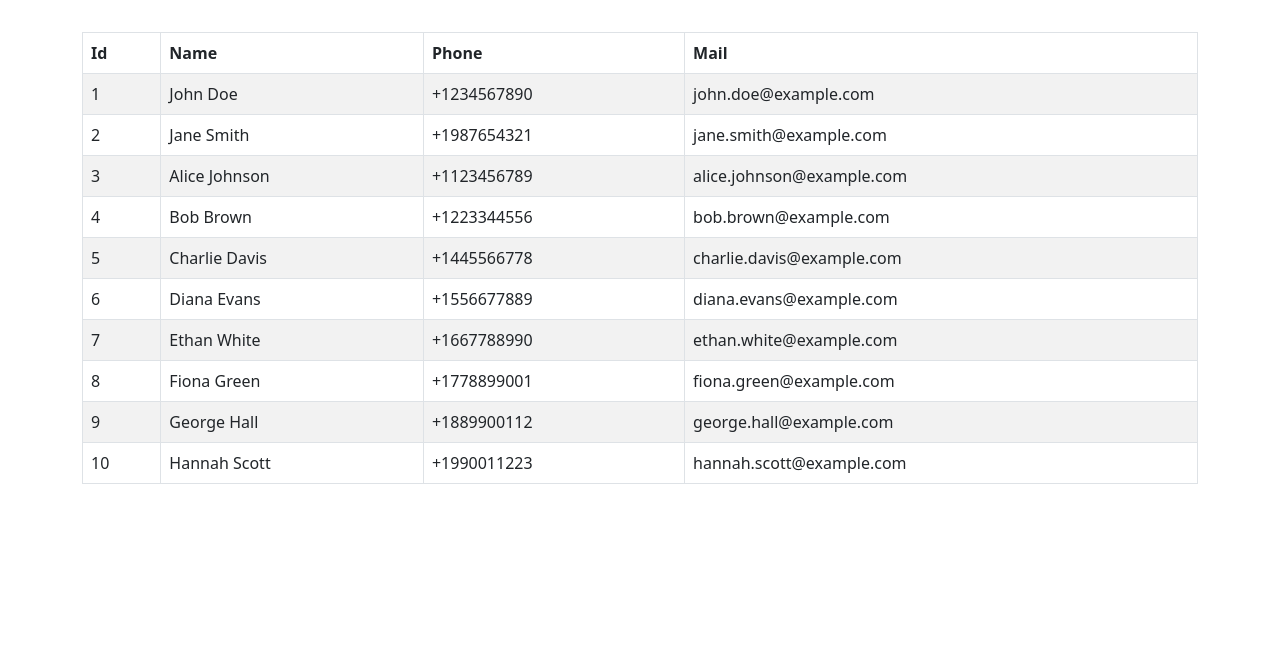
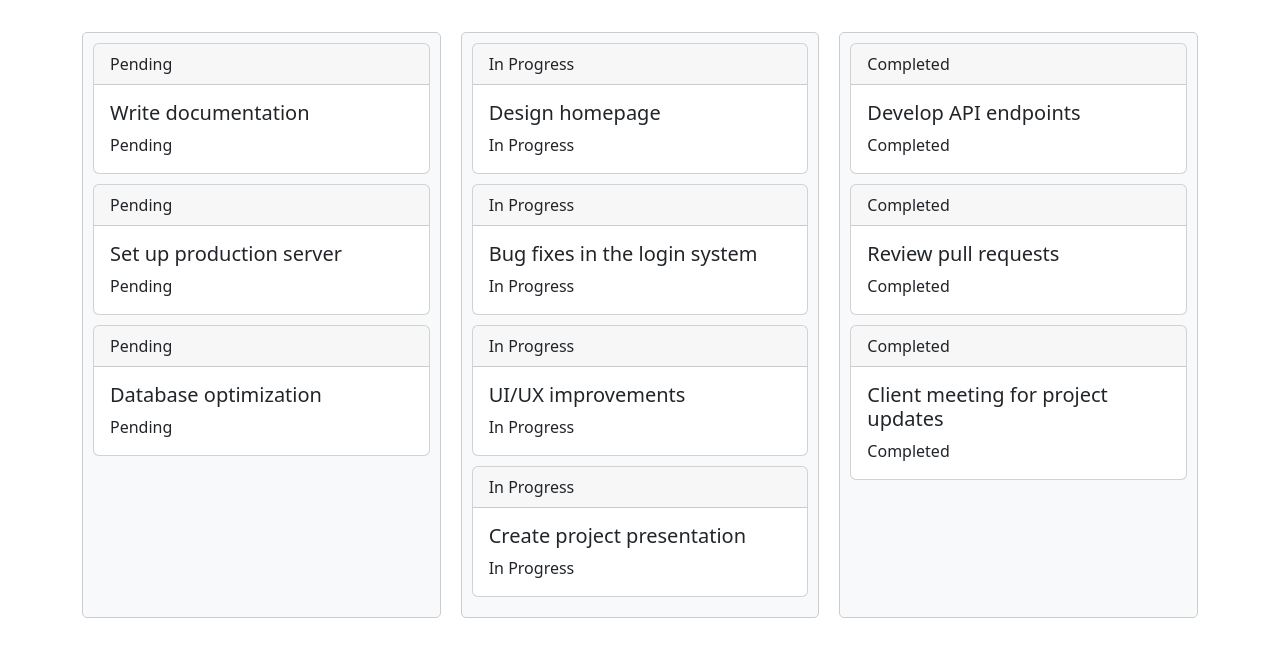
Before and after one commit to karpagamurugan29/react-practice, a React (Create React App) app: page / in a window 1280 px wide. Shown: the top 656 px of the page. Built offline with nearby package versions, Linux system fonts and the light colour scheme.

Commit message:
new tasks

```diff
--- a/src/pages/Nav.js
+++ b/src/pages/Nav.js
@@ -1,5 +1,5 @@
 import React from 'react';
-import DragAndDrop from './customeHoohs/DragAndDrop';
+import TaskDragAndDrop from './customeHoohs/TaskDragAndDrop';
 
 const Nav = () => {
 
@@ -7,7 +7,8 @@ const Nav = () => {
         <div className='task_list_sec'>
             <div className='container'>
                 <div className='row'>
-                    <DragAndDrop />
+                    <TaskDragAndDrop />
+                    {/* <DragAndDrop /> */}
                     {/* <DeBounceFilter /> */}
                     {/* <DynamicForm /> */}
                     {/* <ToDoList /> */}
--- /dev/null
+++ b/src/pages/customeHoohs/TaskDragAndDrop.js
@@ -0,0 +1,140 @@
+import React, { useState } from 'react'
+import { Card } from 'react-bootstrap'
+
+const TaskDragAndDrop = () => {
+    const [taskList, setTaskList] = useState([
+        {
+            "id": 1,
+            "taskName": "Design homepage",
+            "assignedTo": "John Doe",
+            "status": "In Progress",
+            "dueDate": "2025-02-05"
+        },
+        {
+            "id": 2,
+            "taskName": "Develop API endpoints",
+            "assignedTo": "Jane Smith",
+            "status": "Completed",
+            "dueDate": "2025-01-20"
+        },
+        {
+            "id": 3,
+            "taskName": "Write documentation",
+            "assignedTo": "Alice Johnson",
+            "status": "Pending",
+            "dueDate": "2025-02-15"
+        },
+        {
+            "id": 4,
+            "taskName": "Bug fixes in the login system",
+            "assignedTo": "Bob Brown",
+            "status": "In Progress",
+            "dueDate": "2025-01-30"
+        },
+        {
+            "id": 5,
+            "taskName": "Set up production server",
+            "assignedTo": "Charlie Davis",
+            "status": "Pending",
+            "dueDate": "2025-02-10"
+        },
+        {
+            "id": 6,
+            "taskName": "Review pull requests",
+            "assignedTo": "Diana Evans",
+            "status": "Completed",
+            "dueDate": "2025-01-25"
+        },
+        {
+            "id": 7,
+            "taskName": "UI/UX improvements",
+            "assignedTo": "Ethan White",
+            "status": "In Progress",
+            "dueDate": "2025-02-03"
+        },
+        {
+            "id": 8,
+            "taskName": "Database optimization",
+            "assignedTo": "Fiona Green",
+            "status": "Pending",
+            "dueDate": "2025-02-12"
+        },
+        {
+            "id": 9,
+            "taskName": "Client meeting for project updates",
+            "assignedTo": "George Hall",
+            "status": "Completed",
+            "dueDate": "2025-01-28"
+        },
+        {
+            "id": 10,
+            "taskName": "Create project presentation",
+            "assignedTo": "Hannah Scott",
+            "status": "In Progress",
+            "dueDate": "2025-02-08"
+        }
+    ]
+    )
+    const [statuses] = useState(["Pending", "In Progress", "Completed"])
+    const [dragStartIndex, setDragStartIndex] = useState(null)
+    const OnDragstar = (data) => {
+        setDragStartIndex(data)
+    }
+    const OnDragOver = (e) => {
+        e?.preventDefault()
+    }
+
+    const OnDropTask = (newStatus) => {
+        if (dragStartIndex) {
+            const updatedTask = taskList?.map((el) => (el?.id === dragStartIndex.id ? { ...el, status: newStatus } : el))
+            setTaskList(updatedTask)
+            setDragStartIndex(null)
+        }
+    }
+
+    return (
+        <div className='kanban_dash' style={{ display: "flex", gap: "20px" }}>
+            {statuses?.map((value, index) => (
+                <div className='kanban_card_row'
+                    key={index}
+                    onDragOver={((e) => OnDragOver(e))}
+                    onDrop={((e) => OnDropTask(value))}
+                    style={{
+                        flex: 1,
+                        padding: "10px",
+                        backgroundColor: "#f8f9fa",
+                        border: "1px solid #ccc",
+                        borderRadius: "5px",
+                        minHeight: "300px",
+                    }}>
+                    {
+                        taskList?.filter((val) => val?.status === value)
+                            .map((el, ind) => (
+                                <div
+                                    key={ind}
+                                >
+                                    <div className='kanban_card_inner' key={ind}
+                                        draggable
+                                        onDragStart={(() => OnDragstar(el))}
+                                        style={{ cursor: "grab", marginBottom: "10px" }}
+                                    >
+                                        <Card>
+                                            <Card.Header>{el?.status}</Card.Header>
+                                            <Card.Body>
+                                                <Card.Title>{el?.taskName}</Card.Title>
+                                                <Card.Text>
+                                                    {el?.status}
+                                                </Card.Text>
+                                            </Card.Body>
+                                        </Card>
+                                    </div>
+                                </div>
+                            ))
+                    }
+                </div>
+            ))}
+        </div>
+    )
+}
+
+export default TaskDragAndDrop
```
Also changed, not shown: src/pages/style/style.css (+16 -0 lines).
